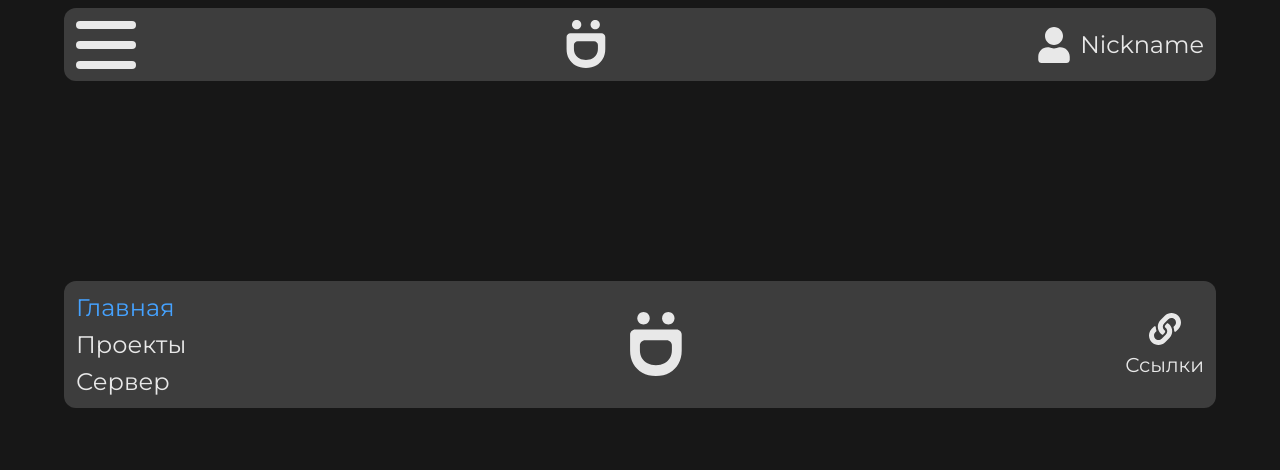
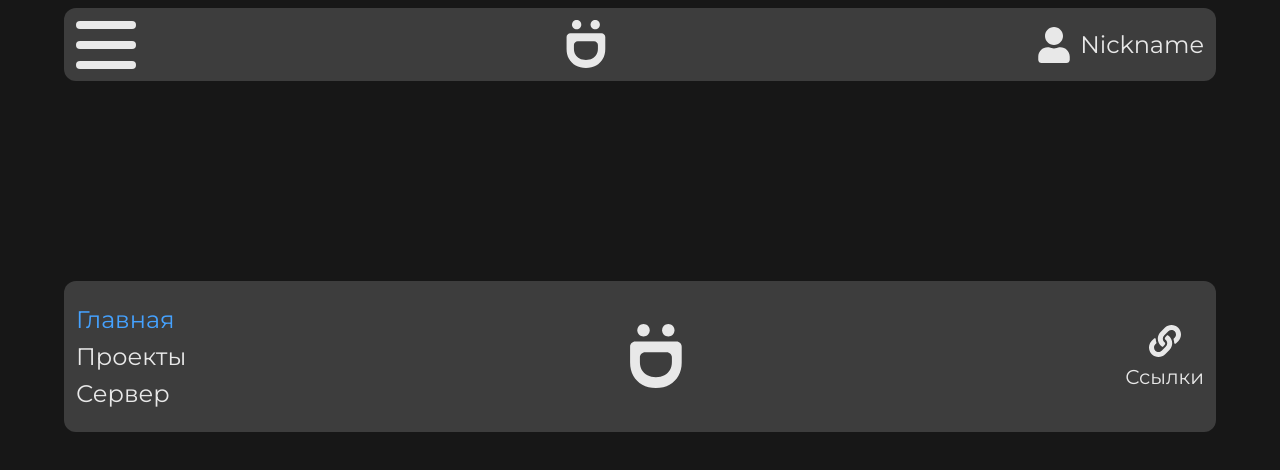
Before and after one commit to Vyakulin/XAX, a Next.js app: page / in a window 1280 px wide. Shown: the top 470 px of the page. Built offline with nearby package versions, Linux system fonts and the light colour scheme.

Commit message:
footer and scrollbar

```diff
--- a/src/ui/styles/global.scss
+++ b/src/ui/styles/global.scss
@@ -23,7 +23,6 @@ main {
     margin-top: 181px;
     margin-bottom: 100px;
 }
-
 ::-webkit-scrollbar {
     width: 12px;
 }
@@ -31,12 +30,13 @@ main {
     background: $black-hover;
 }
   ::-webkit-scrollbar-thumb {
-    background: $color;
+    background: $white;
     border-radius: $radius;
     border: 2.5px solid $black-hover;
+    transition: background-color .4s $transition;
 }
   ::-webkit-scrollbar-thumb:hover {
-    background: $color-hover;
+    background: $white-hover;
 }
 
 
@@ -158,7 +158,7 @@ footer {
 .footer-wrapper {
     display: flex;
     background-color: $black-hover;
-    padding: 12px;
+    padding: 24px 12px;
     box-sizing: border-box;
     border-radius: $radius;
     align-items: center;
```
